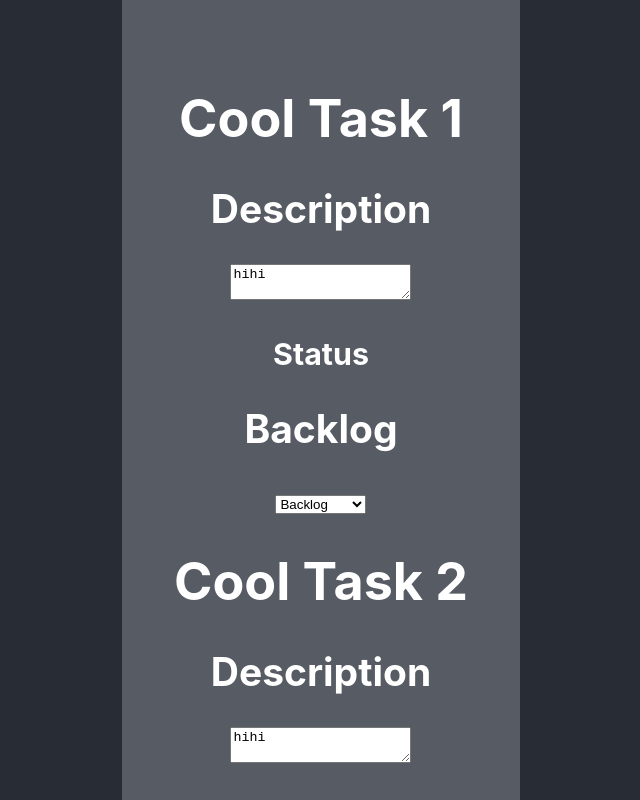
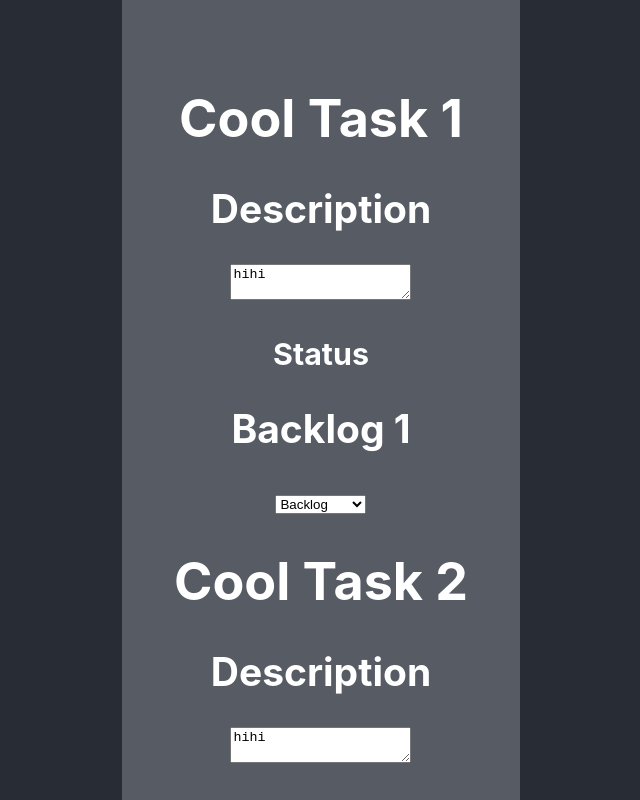
Before and after one commit to btwalpole/typescript-kanban, a React (Create React App) app: page / in a window 1280 px wide. Shown: the top 800 px of the page, without its empty margins (319-959 px from the left). Built offline with nearby package versions, Linux system fonts and the light colour scheme.

Commit message:
WIP managing state

```diff
--- a/src/components/Board.tsx
+++ b/src/components/Board.tsx
@@ -1,9 +1,6 @@
 import Issue from './Issue';
 import { issue } from '../models/issue.model'
-
-//import { useState } from 'react';
-
-
+import { useState } from 'react';
 
 let initialIssues: issue[] = [
     {
@@ -19,15 +16,29 @@ let initialIssues: issue[] = [
 ]
 
 export default function Board() {
-    //let [issues, setIssues] = useState(initialIssues)
+    let [issues, setIssues] = useState(initialIssues)
 
-    function handleChange(id: number): void {
+    function handleChange(event: React.ChangeEvent<HTMLTextAreaElement>, id: number): void {
         console.log('hi there ', id);
+        console.log('value', event.target.value);
+
+        setIssues(prevArray => prevArray.map(issue => {
+            return issue;
+            /*
+            if(issue.id === id) {
+                return {}
+            } else {
+                return issue
+            }
+            */
+        }))
+
+        const issueToUpdate = issues.find(issue => issue.id === id)
     }
 
     return (
         <>
-        {initialIssues.map((item: issue) => <Issue key={item.id} handleChange={handleChange} issue={item}/>)}
+        {issues.map((item: issue) => <Issue key={item.id} handleChange={handleChange} issue={item}/>)}
         </>
     )
 }
--- a/src/components/Issue.tsx
+++ b/src/components/Issue.tsx
@@ -3,7 +3,7 @@ import { issue } from '../models/issue.model'
 
 type IssueProps = {
     issue: issue,
-    handleChange: (id: number) => void;
+    handleChange: (event: React.ChangeEvent<HTMLTextAreaElement>, id: number) => void;
 }
 
 export default function Issue({issue, handleChange}: IssueProps) {
@@ -14,9 +14,9 @@ export default function Issue({issue, handleChange}: IssueProps) {
     <div>
         <h1>{name}</h1>
         <h2>Description</h2>
-        <textarea value={desc} onChange={(id: number) => handleChange}/>
+        <textarea value={desc} onChange={(event) => handleChange(event, id)}/>
         <h3>Status</h3>
-        <h2>{status}</h2>
+        <h2>{status} {id}</h2>
         <select>
             <option selected value="Backlog">Backlog</option>
             <option value="In Progress">In Progress</option>
```
